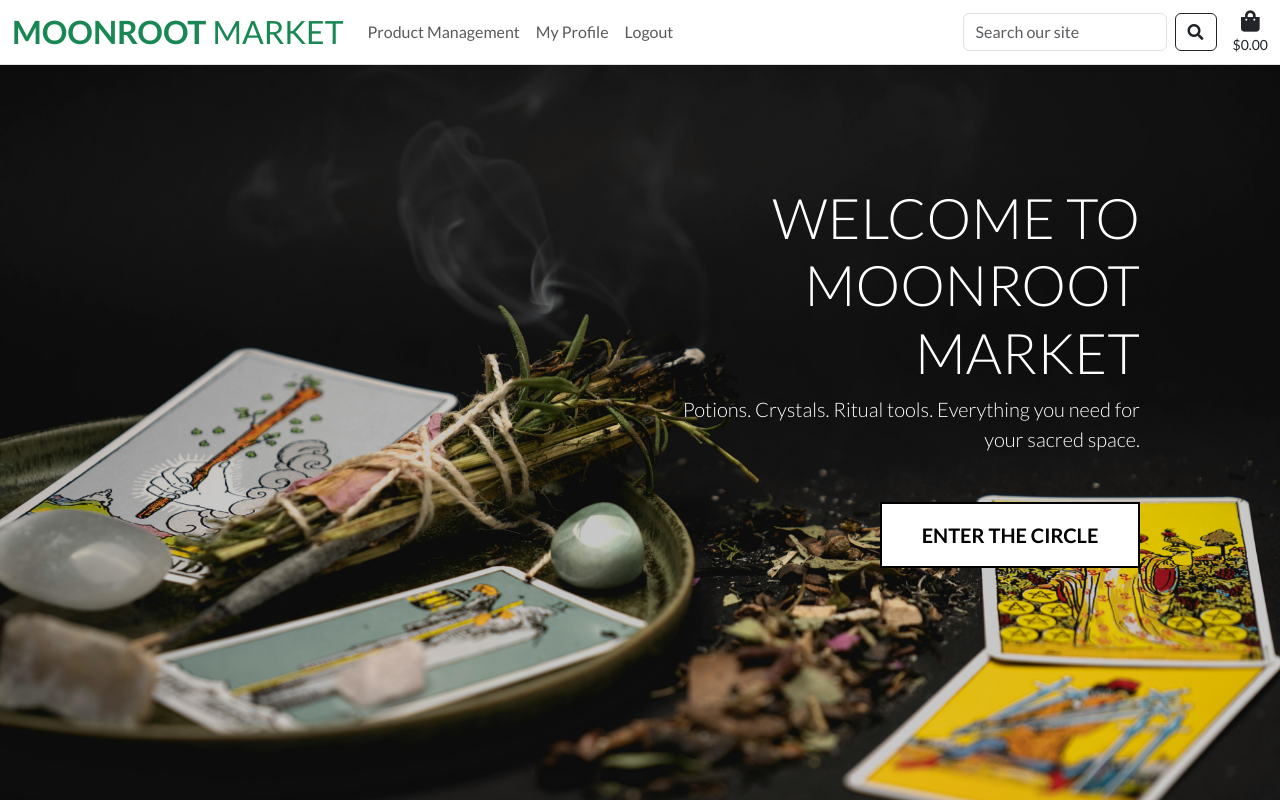
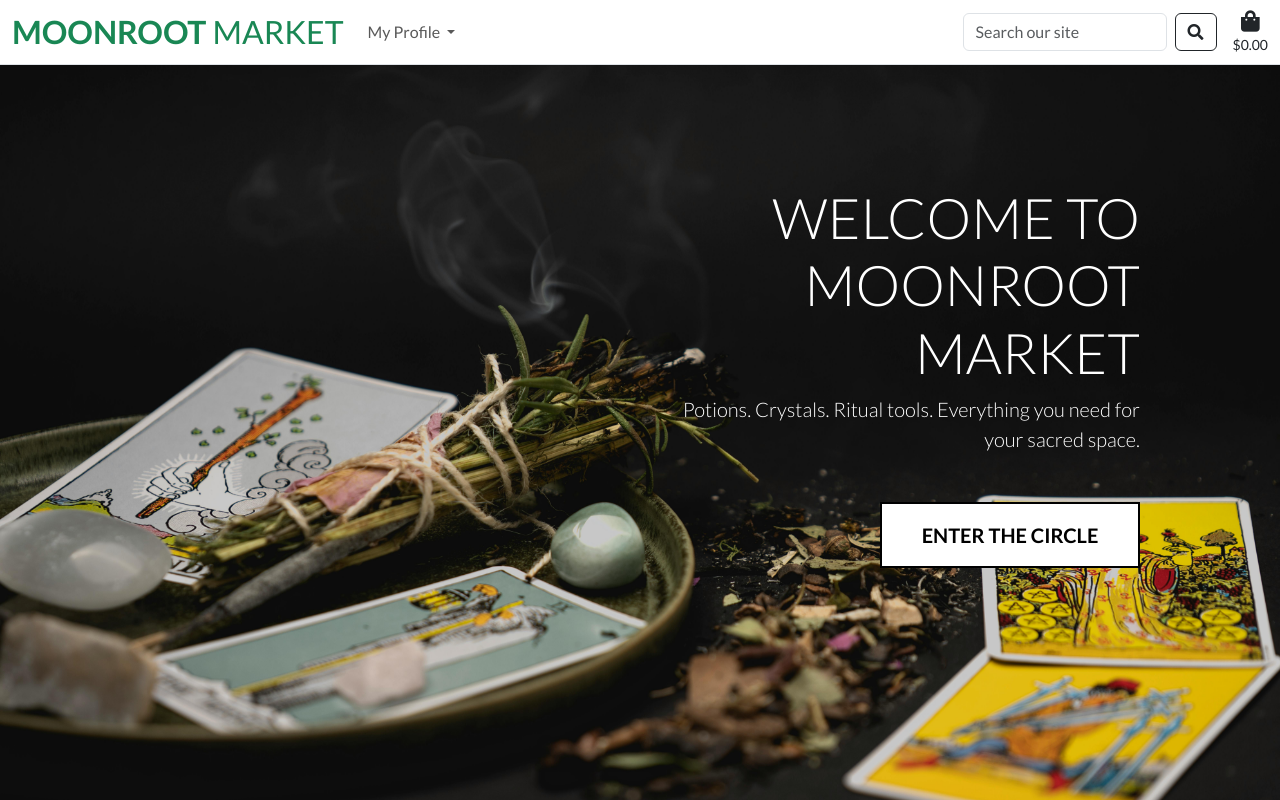
Before and after one commit to Angela-Sin/Moonroot_Market, a Django app: page / in a window 1280 px wide. Run offline with Django 5.2, Linux system fonts and the light colour scheme; the visitor is signed in with stand-in values (Sample User, id 1); some web fonts are replaced.

Commit message:
update base.html with account toogller functionality

```diff
--- a/moonroot_market/settings.py
+++ b/moonroot_market/settings.py
@@ -54,7 +54,7 @@ MIDDLEWARE = [
     'django.middleware.common.CommonMiddleware',
     'django.middleware.csrf.CsrfViewMiddleware',
     'django.contrib.auth.middleware.AuthenticationMiddleware',
-    # 'allauth.account.middleware.AccountMiddleware',
+    'allauth.account.middleware.AccountMiddleware',
     'django.contrib.messages.middleware.MessageMiddleware',
     'django.middleware.clickjacking.XFrameOptionsMiddleware',
 ]
--- a/templates/base.html
+++ b/templates/base.html
@@ -21,6 +21,8 @@
       <link href="https://fonts.googleapis.com/css2?family=Lato:ital,wght@0,300..900&family=Uncial+Antiqua&family=Winky+Rough:ital,wght@0,300..900&display=swap" rel="stylesheet">
       <link rel="stylesheet" href="{% static 'css/base.css' %}">
       <link href="https://cdnjs.cloudflare.com/ajax/libs/font-awesome/5.15.4/css/all.min.css" rel="stylesheet">
+      <link rel="icon" type="image/x-icon" href="{% static 'favicon.ico' %}">
+
     {% endblock %}
 
     {% block extra_css %}
@@ -59,17 +61,30 @@
               <div class="collapse navbar-collapse" id="mainNavbar">
                    <ul class="navbar-nav">
                         {% if request.user.is_authenticated %}
+                            <li class="nav-item dropdown">
+                                <a class="nav-link dropdown-toggle" href="#" id="profileDropdown" role="button" data-bs-toggle="dropdown" aria-expanded="false">
+                                    My Profile
+                                </a>
+                                <ul class="dropdown-menu" aria-labelledby="profileDropdown">
                                     {% if request.user.is_superuser %}
-                              <li class="nav-item"><a class="nav-link" href="#">Product Management</a></li>
+                                        <li><a class="dropdown-item" href="#">Manage Products</a></li>
                                     {% endif %}
-                          <li class="nav-item"><a class="nav-link" href="#">My Profile</a></li>
-                          <li class="nav-item"><a class="nav-link" href="#">Logout</a></li>
+                                    <li><a class="dropdown-item" href="#">View Profile</a></li>
+                                    <li><a class="dropdown-item" href="{% url 'account_logout' %}">Logout</a></li>
+                                </ul>
+                            </li>
                         {% else %}
-                          <li class="nav-item"><a class="nav-link" href="#">Register</a></li>
-                          <li class="nav-item"><a class="nav-link" href="#">Login</a></li>
+                            <li class="nav-item dropdown">
+                                <a class="nav-link dropdown-toggle" href="#" id="profileDropdown" role="button" data-bs-toggle="dropdown" aria-expanded="false">
+                                    My Profile
+                                </a>
+                                <ul class="dropdown-menu" aria-labelledby="profileDropdown">
+                                    <li><a class="dropdown-item" href="{% url 'account_signup' %}">Register</a></li>
+                                    <li><a class="dropdown-item" href="{% url 'account_login' %}">Login</a></li>
+                                </ul>
+                            </li>
                         {% endif %}
                     </ul>
-
               <div class="d-flex align-items-center ms-auto">
 
                   <form class="d-flex me-3" method="GET" action="#">
```
Lines whose indentation alone changed are shown as unchanged.
